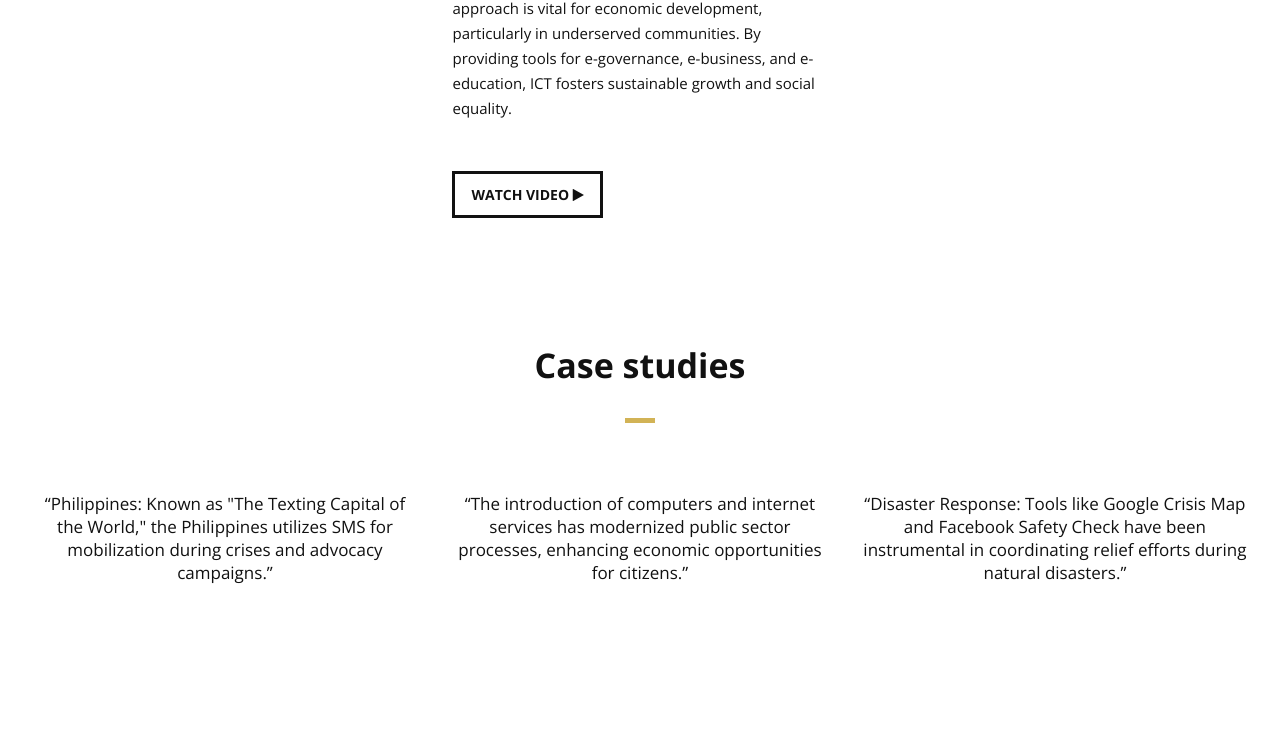
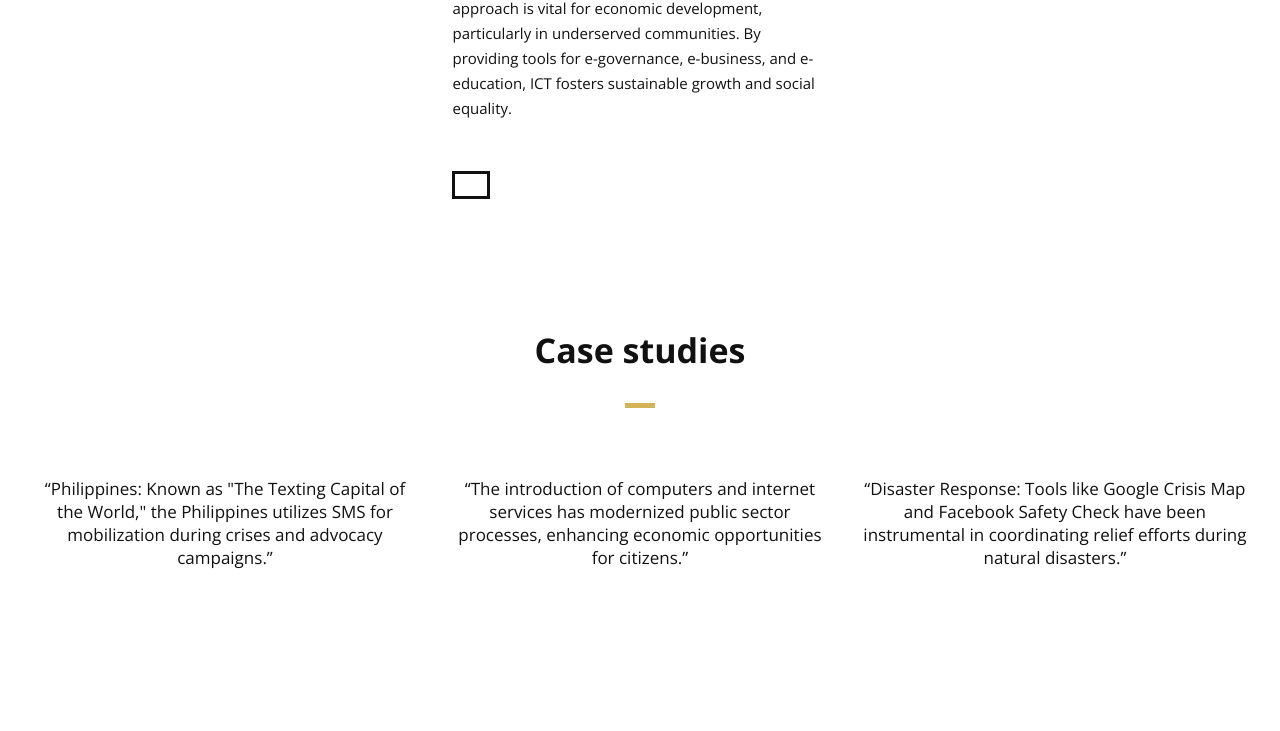
Before and after one commit to Zar-des/group-3-euler.io, a plain HTML site: page index.html in a window 1280 px wide. Shown: the part 2706-3437 px from the top of the page. Drawn offline with nearby package versions, Linux system fonts and the light colour scheme.

Commit message:
Add files via upload

```diff
--- a/index.html
+++ b/index.html
@@ -244,8 +244,7 @@
                     </p>
                     <!-- Just replace the Video ID "UYJ5IjBRlW8" with the ID of your video on YouTube (Found within the URL) -->
                     <a href="#" data-videoid="R1C1amF79eE?si=KxRy2sK1on3QFYJL" data-videosite="youtube" class="button video link-lightbox">
-                        WATCH VIDEO <i class="fa fa-play" aria-hidden="true"></i>
-                    </a>
+                                          </a>
                 </div>
                 <!--End Content Right Side-->
 
```
